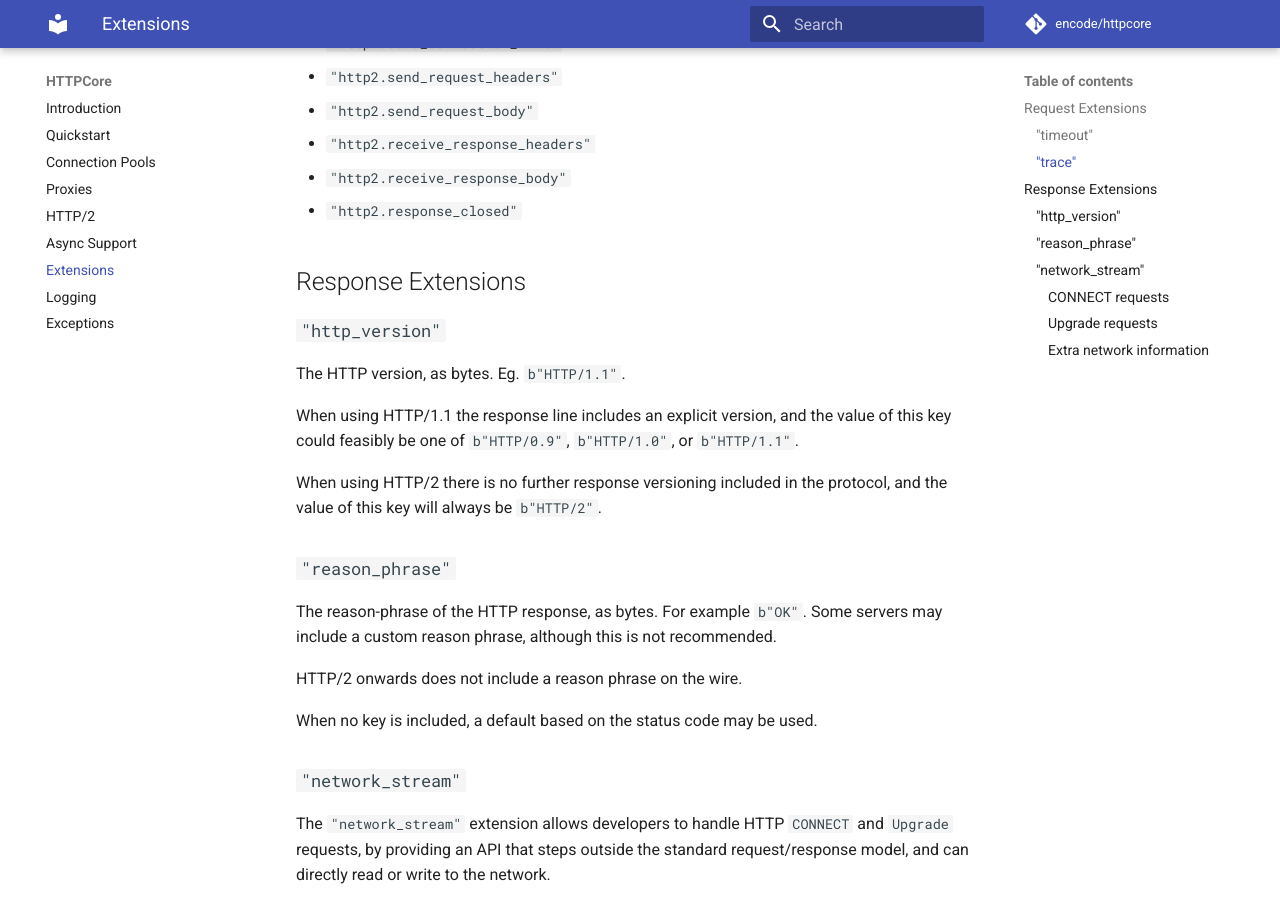
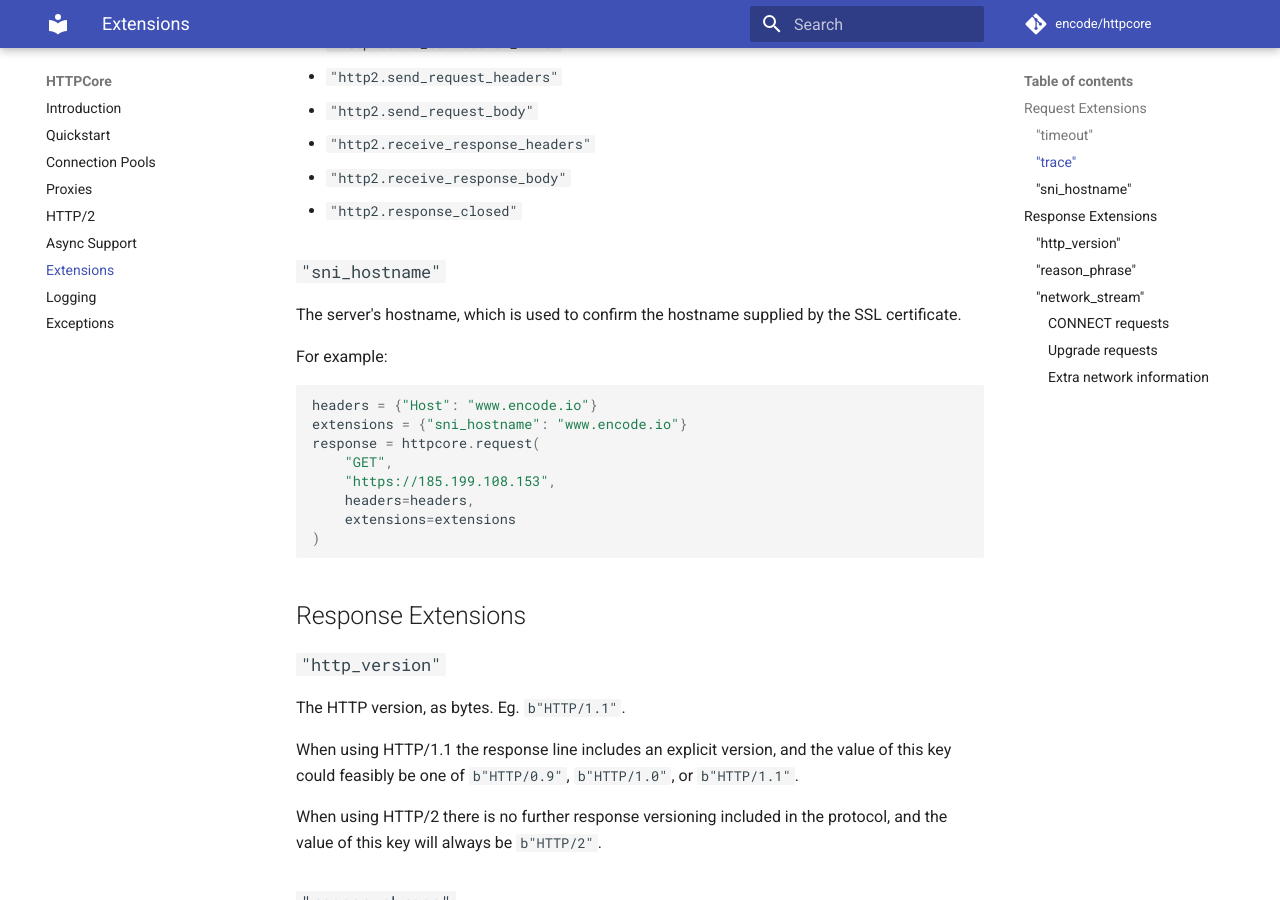
Before and after one commit to encode/httpcore, an MkDocs documentation site: the page built from docs/extensions.md, in a window 1280 px wide and 900 px high, scrolled down 3065 px. Built offline with MkDocs 1.6.1 and Material for MkDocs 9.7.7, drawn with Linux system fonts in a browser that asks for light colours; comment, search, counter and statistics services are not loaded.

Commit message:
Add sni hostname extension (#696)
* Add `sni_hostname` extension

* Fix linting

* Add 'sni_hostname' to `CHANGELOG.md` and `extensions.md`

* Typo

* Update CHANGELOG.md

* Update docs/extensions.md

* Fix changelog

---------

Co-authored-by: Tom Christie <tom@tomchristie.com>

````diff
--- a/docs/extensions.md
+++ b/docs/extensions.md
@@ -147,6 +147,23 @@
 * `"http2.receive_response_body"`
 * `"http2.response_closed"`
 
+### `"sni_hostname"`
+
+The server's hostname, which is used to confirm the hostname supplied by the SSL certificate.
+
+For example:
+
+``` python
+headers = {"Host": "www.encode.io"}
+extensions = {"sni_hostname": "www.encode.io"}
+response = httpcore.request(
+    "GET",
+    "https://185.199.108.153",
+    headers=headers,
+    extensions=extensions
+)
+```
+
 ## Response Extensions
 
 ### `"http_version"`
````
Also changed, not shown: CHANGELOG.md (+1 -0 lines), 2 other files.
